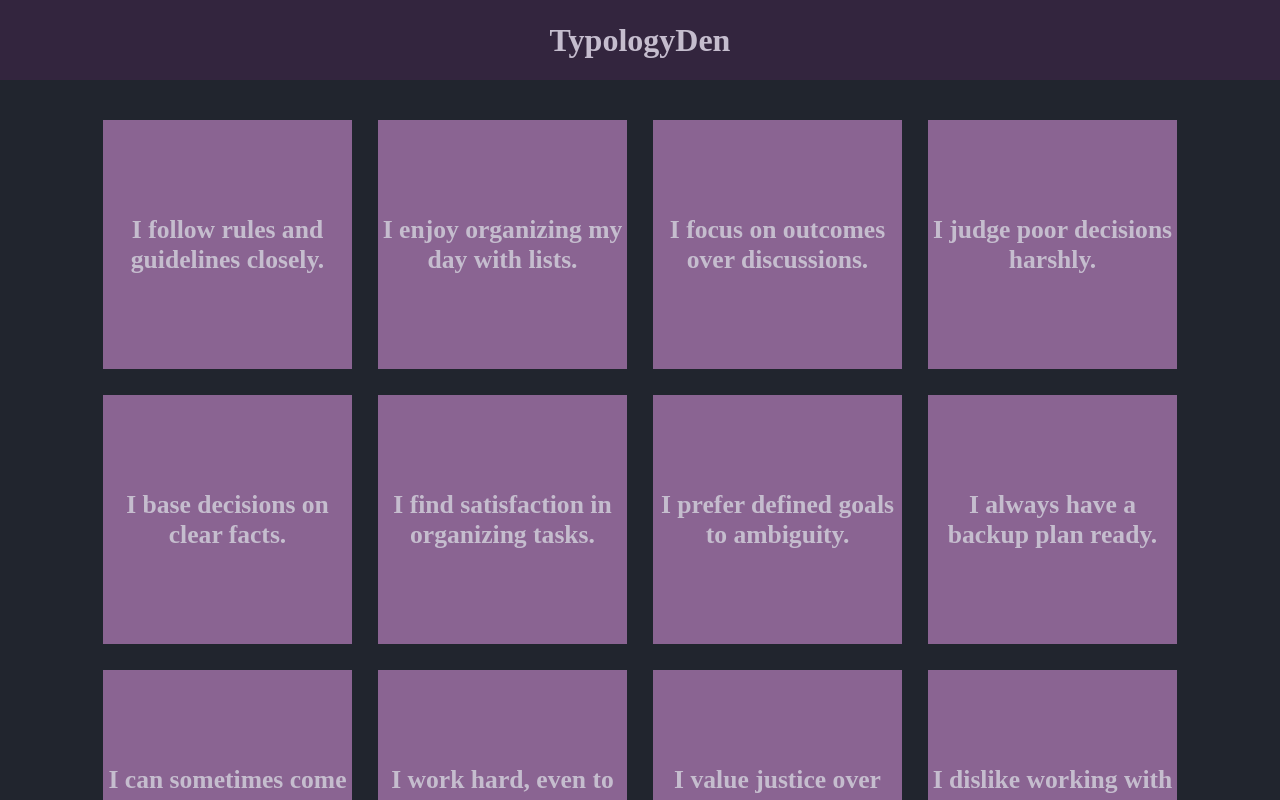
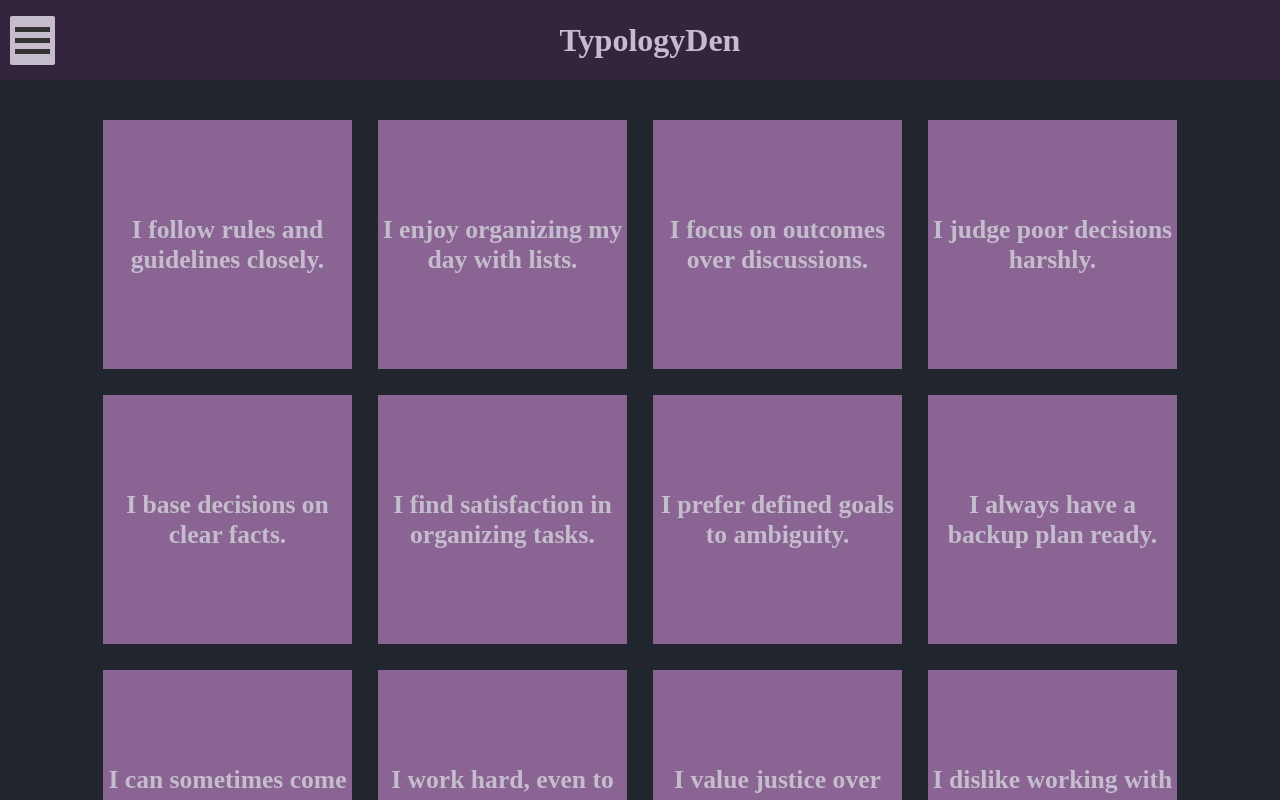
Before and after one commit to OmarDardery/CareerCatalyst, a React (Create React App) app: page / in a window 1280 px wide. Shown: the top 800 px of the page. Built offline with nearby package versions, Linux system fonts and the light colour scheme.

Commit message:
added a menu

```diff
--- a/src/components/header.js
+++ b/src/components/header.js
@@ -1,13 +1,36 @@
 import React from "react";
 
-function Header(){
+function Header() {
+    const myFunction = (event) => {
+        const container = event.currentTarget;
+        container.classList.toggle("change");
+    };
+
     return (
-        <div>
-            <div style={{width: "100%", position: "fixed", display: "flex", flexDirection: "column", justifyContent: "center", textAlign: "center", zIndex: "2", backgroundColor: "#33253e", top: "0", left: "0", right: "0", height: "10vh"}}>
-                <h1 style={{fontSize: "4vh"}}>TypologyDen</h1>
+        <div
+            style={{
+                width: "100%",
+                position: "fixed",
+                display: "flex",
+                zIndex: "2",
+                backgroundColor: "#33253e",
+                top: "0",
+                left: "0",
+                right: "0",
+                height: "10vh",
+            }}
+            className={"header"}
+        >
+            <div
+                className="menuContainer"
+                onClick={myFunction}
+            >
+                <div className="menuBar1"></div>
+                <div className="menuBar2"></div>
+                <div className="menuBar3"></div>
             </div>
+            <h1 style={{ fontSize: "4vh" }}>TypologyDen</h1>
         </div>
-
     );
 }
 
--- a/src/styles.css
+++ b/src/styles.css
@@ -34,3 +34,39 @@ input[type="text"]{
     color: #C5BDCE;
     text-align: center;
 }
+
+
+.menuBar1, .menuBar2, .menuBar3 {
+width: 35px;
+height: 5px;
+background-color: #333;
+margin: 6px 0;
+transition: 0.4s;
+}
+
+.change .menuBar1 {
+transform: translate(0, 11px) rotate(-45deg);
+}
+
+.change .menuBar2 {opacity: 0;}
+
+.change .menuBar3 {
+transform: translate(0, -11px) rotate(45deg);
+}
+.header {
+    display: flex;
+    align-items: center; /* Vertically centers items */
+    justify-content: center; /* Centers the h1 */
+    padding: 0 10px;
+    position: relative; /* Allows absolute positioning of menuContainer */
+}
+
+.menuContainer {
+    position: absolute; /* Positions it relative to the header */
+    left: 10px; /* Moves it to the left */
+    cursor: pointer;
+    background-color: #C5BDCE;
+    padding: 5px;
+    border-radius: 2px;
+    border: none;
+}
```
